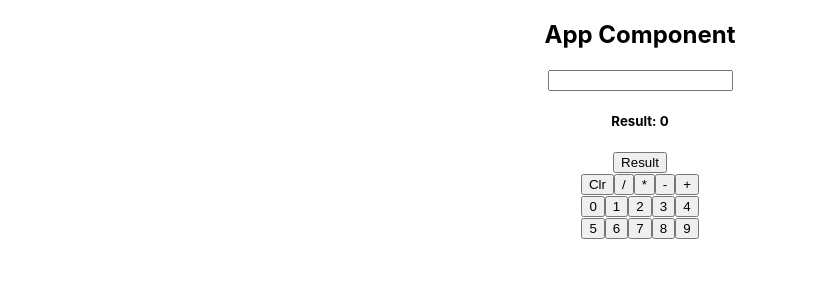
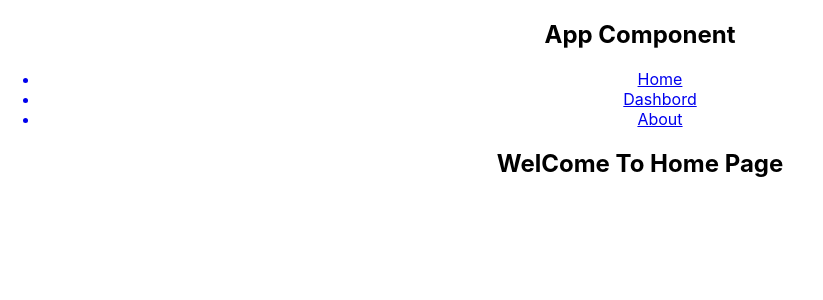
Before and after one commit to kalyanichallapalli/KalyaniReactProjects, a React (Create React App) app in the folder myreactapp01/: page / in a window 1280 px wide. Shown: the top 300 px of the page, without its empty margins (0-823 px from the left). Built offline with nearby package versions, Linux system fonts and the light colour scheme.

Commit message:
reactrouter

```diff
--- a/myreactapp01/package.json
+++ b/myreactapp01/package.json
@@ -8,6 +8,7 @@
     "@testing-library/user-event": "^13.5.0",
     "react": "^18.0.0",
     "react-dom": "^18.0.0",
+    "react-router-dom": "^6.3.0",
     "react-scripts": "5.0.1",
     "web-vitals": "^2.1.4"
   },
--- a/myreactapp01/src/App.js
+++ b/myreactapp01/src/App.js
@@ -1,12 +1,25 @@
 import './App.css';
 import Button from './TwoComponents/Button';
 import Calculator from './CalC/Calculator'
+import{BrowserRouter,Route, Routes} from "react-router-dom";
+import NavBar from './Reactrouter/NavBar';
+import Home from './Reactrouter/Home';
+import Dashbord from './Reactrouter/Dashbord';
+import About from './Reactrouter/About';
 
 function App() {
   return (
     <div className="App">
       <h2>App Component</h2>
-      <Calculator></Calculator>
+      {/* <Calculator></Calculator> */}
+      <BrowserRouter>
+      <NavBar/>
+      <Routes>
+        <Route path='/'  element = {<Home/>}></Route>
+        <Route path='/Dashbord'  element = {<Dashbord/>}></Route>
+        <Route path='/About'  element = {<About/>}></Route>
+      </Routes>
+      </BrowserRouter>
 
     </div>
   );
--- /dev/null
+++ b/myreactapp01/src/Reactrouter/About.js
@@ -0,0 +1,11 @@
+import React from 'react'
+
+function About() {
+  return (
+    <div>
+        <h2>This is all About</h2>
+    </div>
+  )
+}
+
+export default About
--- /dev/null
+++ b/myreactapp01/src/Reactrouter/Dashbord.js
@@ -0,0 +1,11 @@
+import React from 'react'
+
+function Dashbord() {
+  return (
+    <div>
+        <h2>This is all about Dashbord</h2>
+    </div>
+  )
+}
+
+export default Dashbord
--- /dev/null
+++ b/myreactapp01/src/Reactrouter/Home.js
@@ -0,0 +1,10 @@
+import React from 'react'
+
+function Home() {
+  return (
+    <div>
+        <h2>WelCome To Home Page</h2>
+    </div>
+  )
+}
+export default Home;
--- /dev/null
+++ b/myreactapp01/src/Reactrouter/NavBar.js
@@ -0,0 +1,15 @@
+import React from 'react';
+import{Link} from "react-router-dom";
+function NavBar() {
+  return (
+    <div>
+        <ul>
+           <Link to="/"><li>Home</li></Link>
+           <Link to="/dashbord"><li>Dashbord</li></Link>
+           <Link to="/about"><li>About</li></Link>
+
+        </ul>
+    </div>
+  )
+}
+export default NavBar
```
Also changed, not shown: 2 other files (tests, documents, lock files or other folders).
